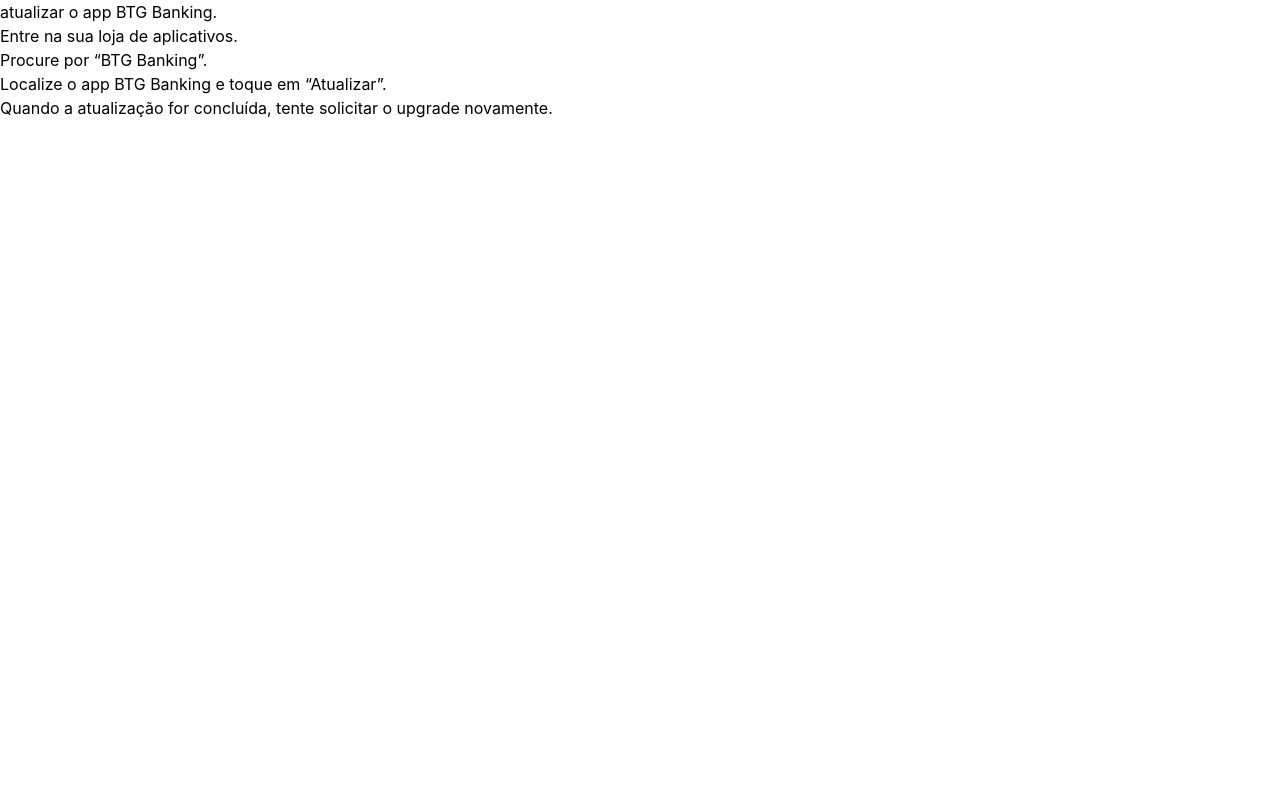
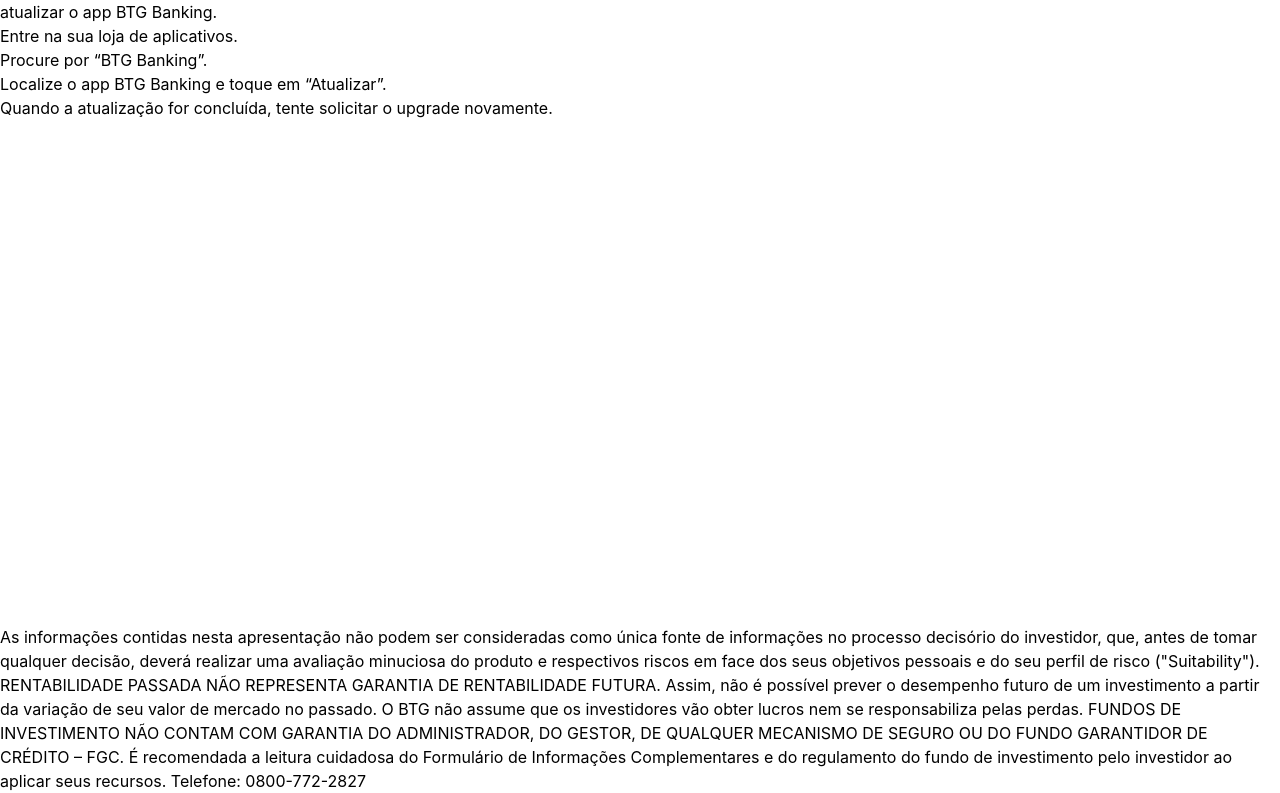
Before and after one commit to joaoleodoro/ultrablue, a React (Vite) app: page / in a window 1280 px wide. Shown: the part 5930-6723 px from the top of the page. Before the commit the page ends 6050 px from the top, so only its background shows below. Built offline with nearby package versions, Linux system fonts and the light colour scheme.

Commit message:
add section footer

```diff
--- a/src/components/footer.jsx
+++ b/src/components/footer.jsx
@@ -1,8 +1,18 @@
+import Btglogo from "../assets/btglogo.png"
+
 function Footer () {
     return (
         <>
-        <footer>
+        <footer className="bg-black p-8">
+            <div className="flex flex-col lg:flex-row gap-10 justify-around items-center">
+                <div className="w-[200px] lg:w-[300px]">
+                    <img src={Btglogo} alt="btg logo" />
+                </div>
 
+                <p className="text-[13px] lg:text-[14px] text-[#E3E9F5] max-w-[920px]">As informações contidas nesta apresentação não podem ser consideradas como única fonte de informações no processo decisório do investidor, que, antes de tomar qualquer decisão, deverá realizar uma avaliação minuciosa do produto e respectivos riscos em face dos seus objetivos pessoais e do seu perfil de risco ("Suitability"). RENTABILIDADE PASSADA NÃO REPRESENTA GARANTIA DE RENTABILIDADE FUTURA. Assim, não é possível prever o desempenho futuro de um investimento a partir da variação de seu valor de mercado no passado. O BTG não assume que os investidores vão obter lucros nem se responsabiliza pelas perdas. FUNDOS DE INVESTIMENTO NÃO CONTAM COM GARANTIA DO ADMINISTRADOR, DO GESTOR, DE QUALQUER MECANISMO DE SEGURO OU DO FUNDO GARANTIDOR DE CRÉDITO – FGC. É recomendada a leitura cuidadosa do Formulário de Informações Complementares e do regulamento do fundo de investimento pelo investidor ao aplicar seus recursos.​
+
+Telefone: 0800-772-2827</p>
+            </div>
         </footer>
         </>
     )
```
